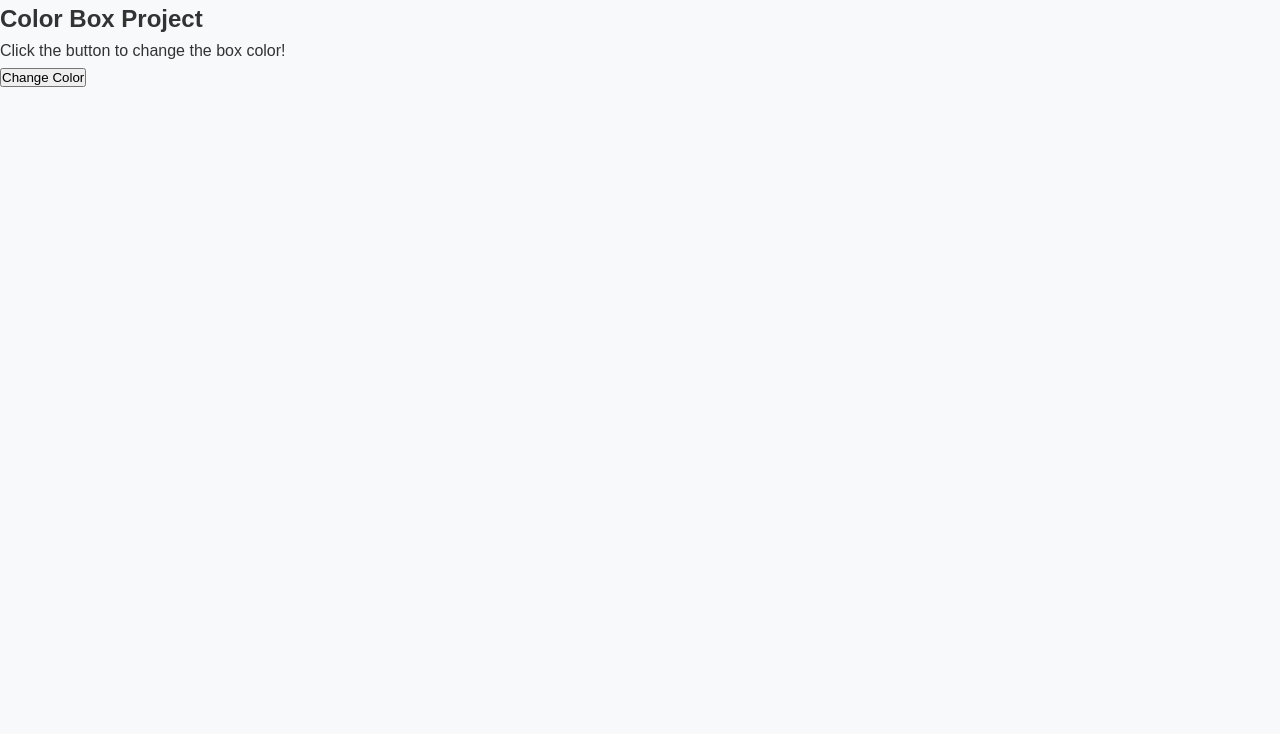
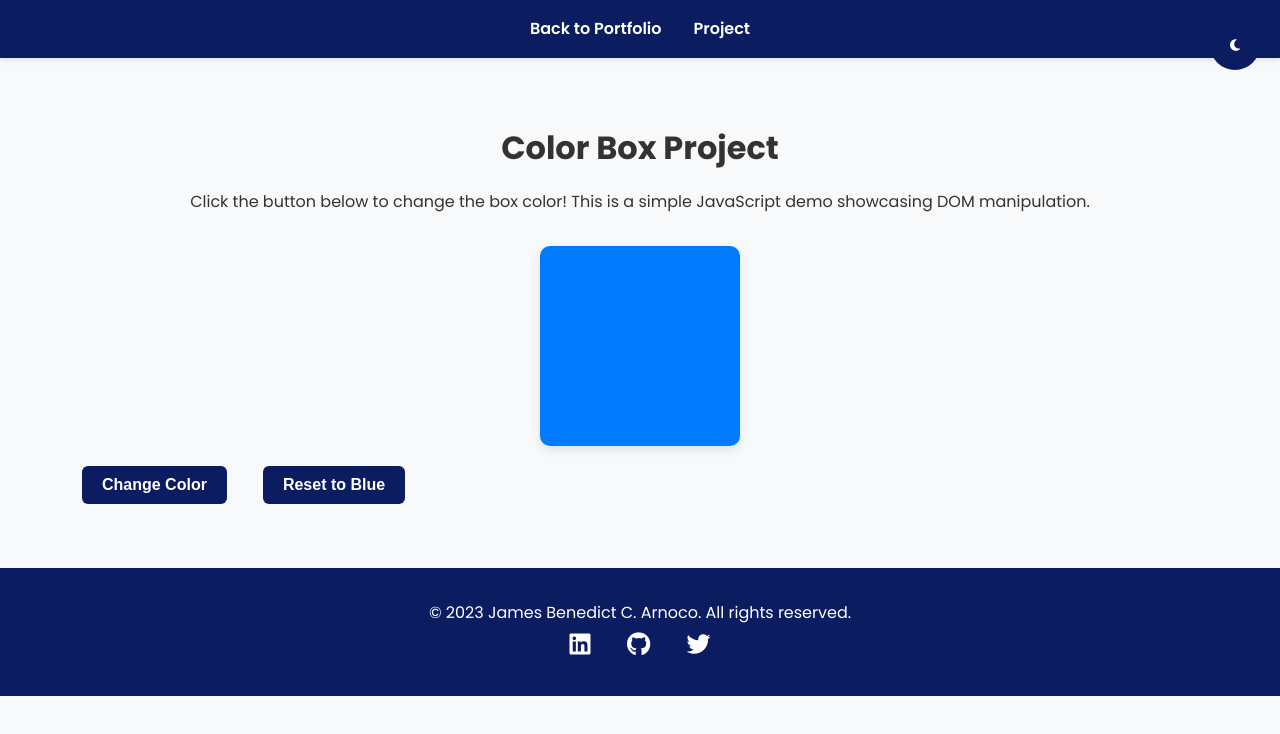
Before and after one commit to bennysito/portfolio, a plain HTML site: page docs/colorbox.html in a window 1280 px wide. Drawn offline with Linux system fonts and the light colour scheme.

Commit message:
My portfolio

```diff
--- a/docs/colorbox.html
+++ b/docs/colorbox.html
@@ -3,17 +3,44 @@
 <head>
     <meta charset="UTF-8">
     <meta name="viewport" content="width=device-width, initial-scale=1.0">
-    <title>Color Box Project</title>
+    <title>Color Box Project - James Benedict C. Arnoco</title>
     <link rel="stylesheet" href="style.css">
+    <link rel="stylesheet" href="https://cdnjs.cloudflare.com/ajax/libs/font-awesome/6.4.0/css/all.min.css">
+    <link href="https://fonts.googleapis.com/css2?family=Poppins:wght@300;400;600;700&display=swap" rel="stylesheet">
 </head>
 <body>
-    <section id="colorBoxSection">
+    <!-- Dark Mode Toggle -->
+    <button id="darkModeToggle" aria-label="Toggle Dark Mode"><i class="fa-solid fa-moon"></i></button>
+
+    <!-- Navigation -->
+    <nav id="navbar">
+        <ul>
+            <li><a href="index.html">Back to Portfolio</a></li>
+            <li><a href="#colorBoxSection">Project</a></li>
+        </ul>
+    </nav>
+
+    <!-- Color Box Section -->
+    <section id="colorBoxSection" class="section">
         <h1>Color Box Project</h1>
-        <p>Click the button to change the box color!</p>
+        <p>Click the button below to change the box color! This is a simple JavaScript demo showcasing DOM manipulation.</p>
 
-        <div id="colorBox"></div>
-        <button id="colorBtn" onclick="changeColor()">Change Color</button>
+        <div id="colorBox" aria-label="Color-changing box"></div>
+        <div class="button-group">
+            <button id="colorBtn" onclick="changeColor()">Change Color</button>
+            <button id="resetBtn" onclick="resetColor()">Reset to Blue</button>
+        </div>
     </section>
+
+    <!-- Footer -->
+    <footer>
+        <p>&copy; 2023 James Benedict C. Arnoco. All rights reserved.</p>
+        <div class="social-links">
+            <a href="#" aria-label="LinkedIn"><i class="fab fa-linkedin"></i></a>
+            <a href="#" aria-label="GitHub"><i class="fab fa-github"></i></a>
+            <a href="#" aria-label="Twitter"><i class="fab fa-twitter"></i></a>
+        </div>
+    </footer>
 
     <script src="script.js"></script>
 </body>
--- a/docs/script.js
+++ b/docs/script.js
@@ -100,9 +100,16 @@ document.querySelectorAll('#navbar a').forEach(anchor => {
     });
 });
 
-// Color Box Project Function (for colorbox.html)
+// Color Box Project Function (for colorbox.html) - Updated to randomize color
 function changeColor() {
     const box = document.getElementById('colorBox');
-    const isBlue = box.style.backgroundColor === 'rgb(0, 123, 255)'; // #007bff
-    box.style.backgroundColor = isBlue ? 'black' : '#007bff';
+    // Generate a random hex color
+    const randomColor = '#' + Math.floor(Math.random() * 16777215).toString(16);
+    box.style.backgroundColor = randomColor;
 }
+
+// Reset Color Function (for colorbox.html)
+function resetColor() {
+    const box = document.getElementById('colorBox');
+    box.style.backgroundColor = '#007bff'; // Reset to blue
+}
--- a/docs/style.css
+++ b/docs/style.css
@@ -1,5 +1,5 @@
 :root {
-    --primary-color: #007bff;
+    --primary-color: #0b1d60;
     --secondary-color: #f8f9fa;
     --text-color: #333;
     --dark-bg: #121212;
@@ -314,6 +314,56 @@ footer {
     opacity: 1;
 }
 
+/* Color Box Section (for colorbox.html) */
+#colorBoxSection {
+    padding: 4rem 2rem;
+    max-width: 1200px;
+    margin: 0 auto;
+    text-align: center;
+}
+
+#colorBoxSection h1 {
+    margin-bottom: 1rem;
+    font-size: 2rem;
+}
+
+#colorBoxSection p {
+    margin-bottom: 2rem;
+    color: var(--text-color);
+}
+
+#colorBox {
+    width: 200px;
+    height: 200px;
+    background-color: #007bff; /* Starts as blue */
+    margin: 0 auto 20px auto;
+    border-radius: 10px;
+    box-shadow: 0 4px 10px rgba(0, 0, 0, 0.1);
+    transition: background-color 0.3s ease, transform 0.2s ease;
+    cursor: pointer; /* Optional: Makes it clear it's interactive */
+}
+
+#colorBox:hover {
+    transform: scale(1.05);
+}
+
+#colorBtn, #resetBtn {
+    background-color: var(--primary-color);
+    color: white;
+    border: none;
+    border-radius: 6px;
+    padding: 10px 20px;
+    font-size: 16px;
+    cursor: pointer;
+    font-weight: bold;
+    transition: background-color 0.2s ease;
+    margin: 0 10px;
+}
+
+#colorBtn:hover, #resetBtn:hover {
+    background-color: #0056b3;
+}
+
 /* Media Queries */
 @media (max-width: 768px) {
     #navbar ul {
```
Also changed, not shown: docs/index.html (+1 -1 lines).
